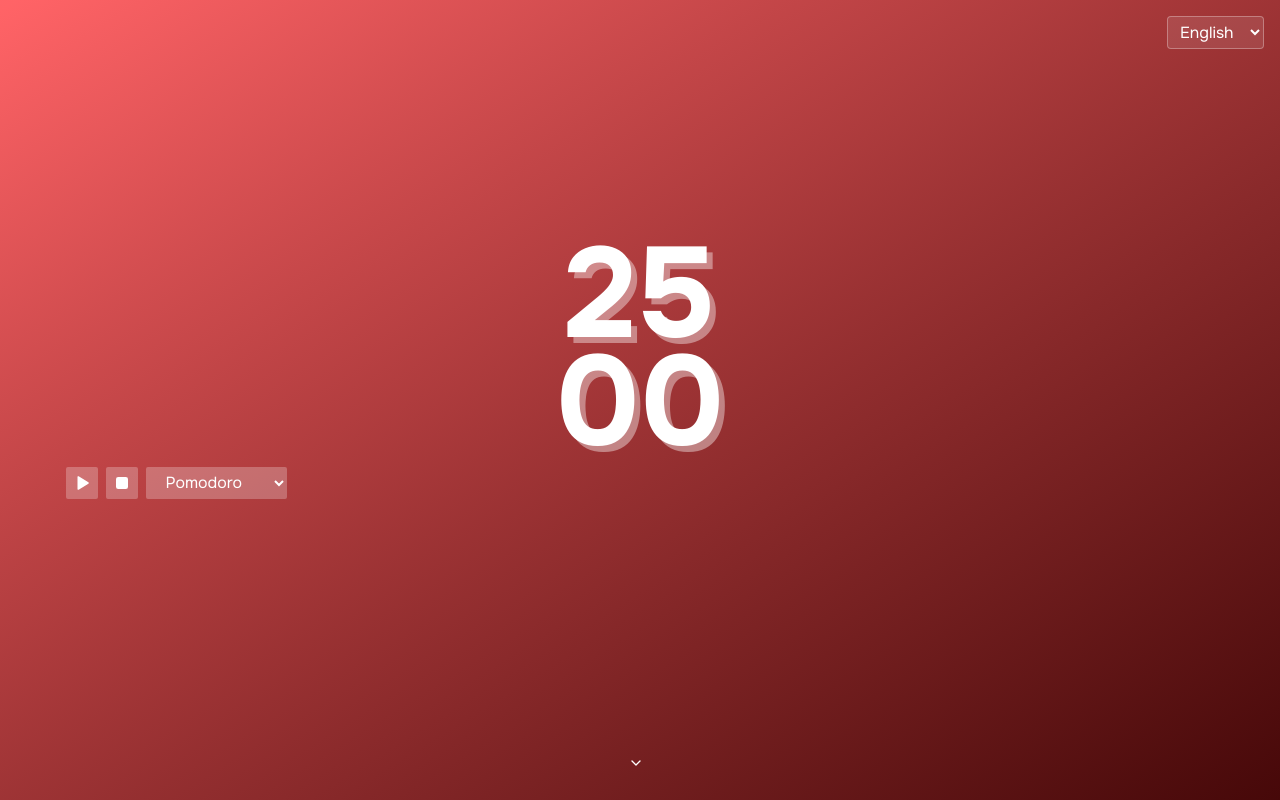
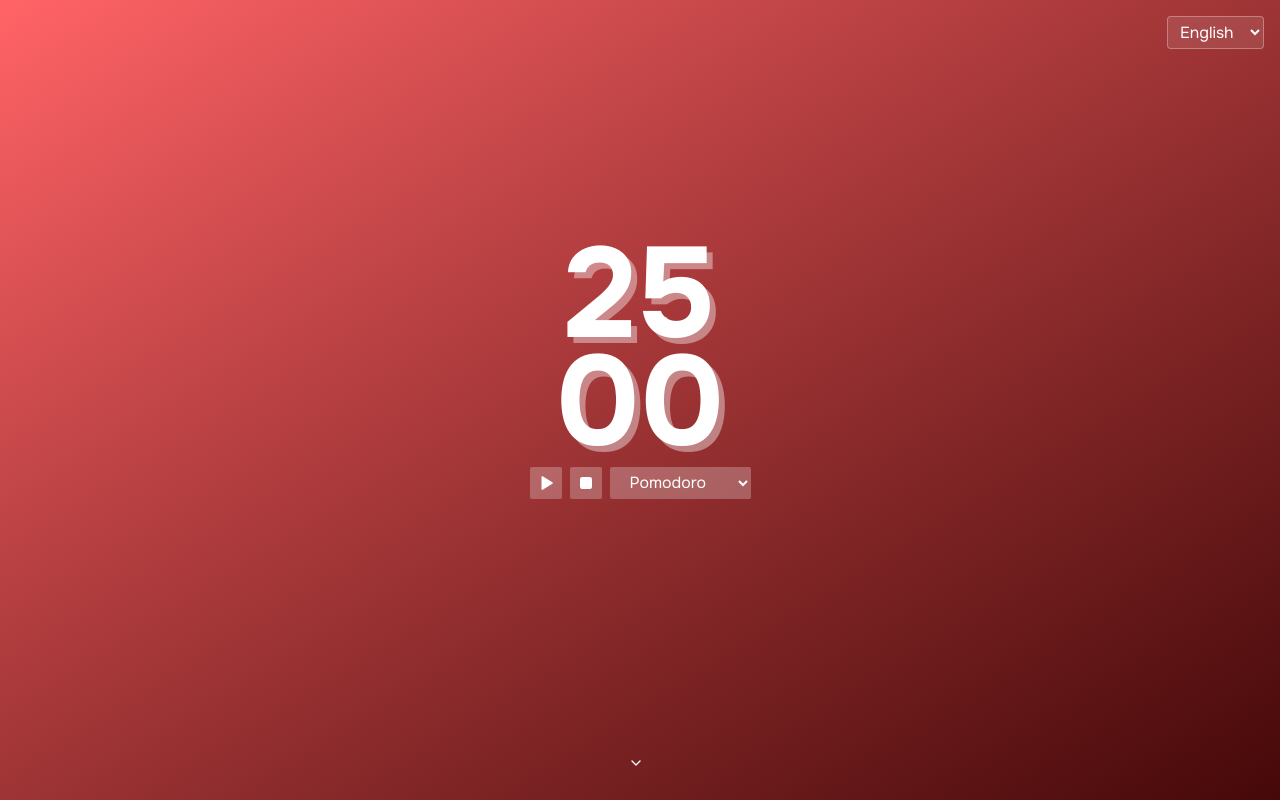
Before and after one commit to lui5gl/pomodoro-web-timer, a Next.js app: page / in a window 1280 px wide. Built offline with nearby package versions, Linux system fonts and the light colour scheme.

Commit message:
fix: adjust section alignment for better centering in timer component

```diff
--- a/app/page.tsx
+++ b/app/page.tsx
@@ -162,7 +162,7 @@ export default function Home() {
           <span>{seconds.toString().padStart(2, "0")}</span>
         </section>
 
-        <section className="flex w-full max-w-xs justify-center gap-2">
+        <section className="flex w-full max-w-xs justify-center gap-2 mx-auto">
           <button
             onClick={handleToggleRunning}
             className="hover:shadow-box relative flex h-8 w-8 items-center justify-center rounded-xs bg-white/25 transition-all duration-150 active:translate-x-1 active:translate-y-1 active:shadow-none"
```
